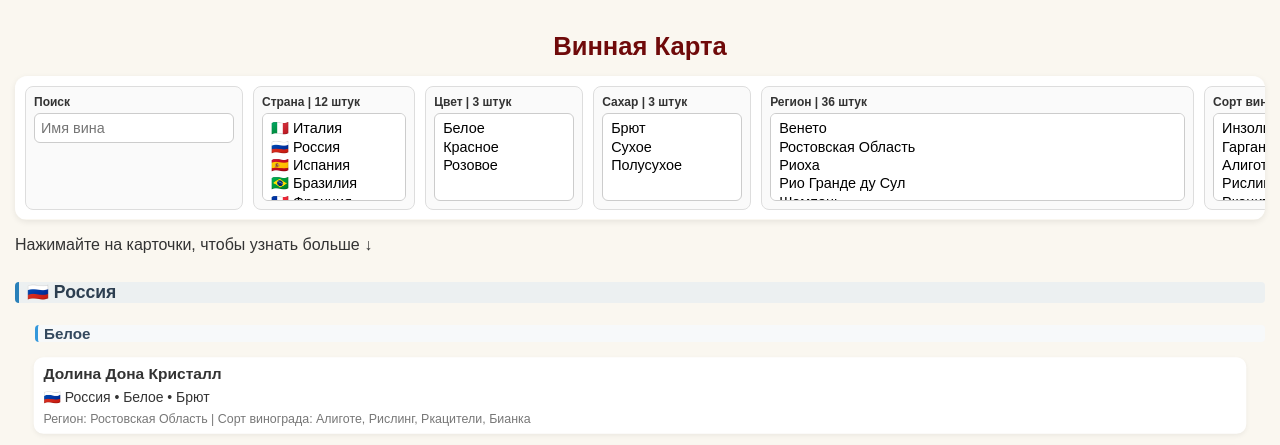
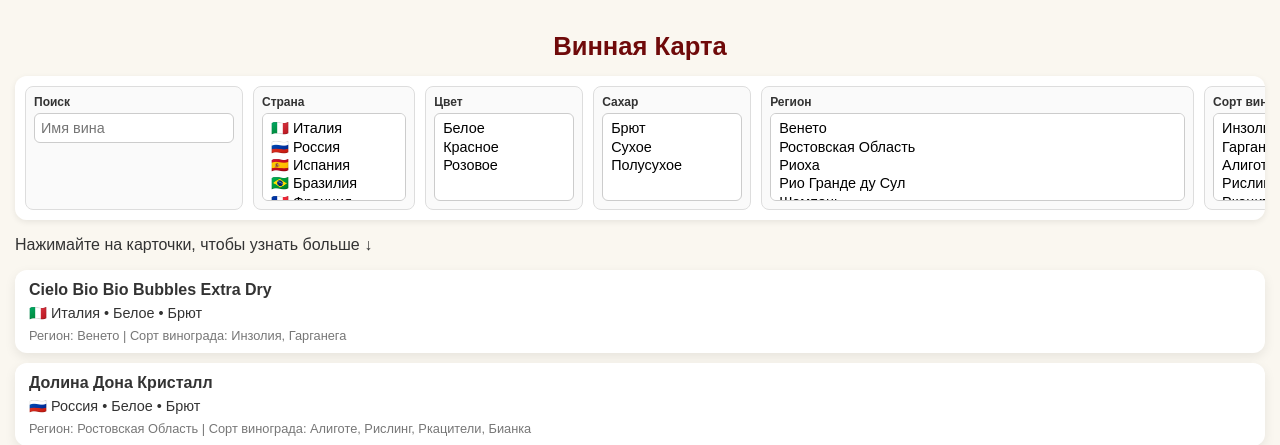
Before and after one commit to lavroovich/vinelink, a Flask app: page / in a window 1280 px wide. Shown: the part 115-560 px from the top of the page. Run offline with Flask 3, Linux system fonts and the light colour scheme; data comes from the database, SQL or seed files in the repository; some web fonts are replaced.

Commit message:
убираем счётчик. релиз 1.0b

```diff
--- a/templates/catalog.html
+++ b/templates/catalog.html
@@ -97,23 +97,23 @@ h1 {
         <input id="filter-name" type="text" placeholder="Имя вина">
     </div>
     <div class="filter-box">
-        <label>Страна | <span id="count-country">0</span> штук</label>
+        <label>Страна</label>
         <select id="filter-country" multiple></select>
     </div>
     <div class="filter-box" id="filter-color-box">
-        <label>Цвет | <span id="count-color">0</span> штук</label>
+        <label>Цвет</label>
         <select id="filter-color" multiple></select>
     </div>
     <div class="filter-box">
-        <label>Сахар | <span id="count-sugar">0</span> штук</label>
+        <label>Сахар</label>
         <select id="filter-sugar" multiple></select>
     </div>
     <div class="filter-box">
-        <label>Регион | <span id="count-region">0</span> штук</label>
+        <label>Регион</label>
         <select id="filter-region" multiple></select>
     </div>
     <div class="filter-box">
-        <label>Сорт винограда | <span id="count-grape">0</span> штук</label>
+        <label>Сорт винограда</label>
         <select id="filter-grape" multiple></select>
     </div>
 
@@ -123,7 +123,7 @@ h1 {
 <div class="wine-list"></div>
 <div class="wine-list-sorted"></div>
 
-<p>версия сайта: release 1.0a</p>
+<p>версия сайта: release 1.0b</p>
 <p>winelink был создан для ресторана "Авиатор"</p>
 <p>winelink сделан с душой <span class="bold">Lavroovich-ем</span></p>
 
```
